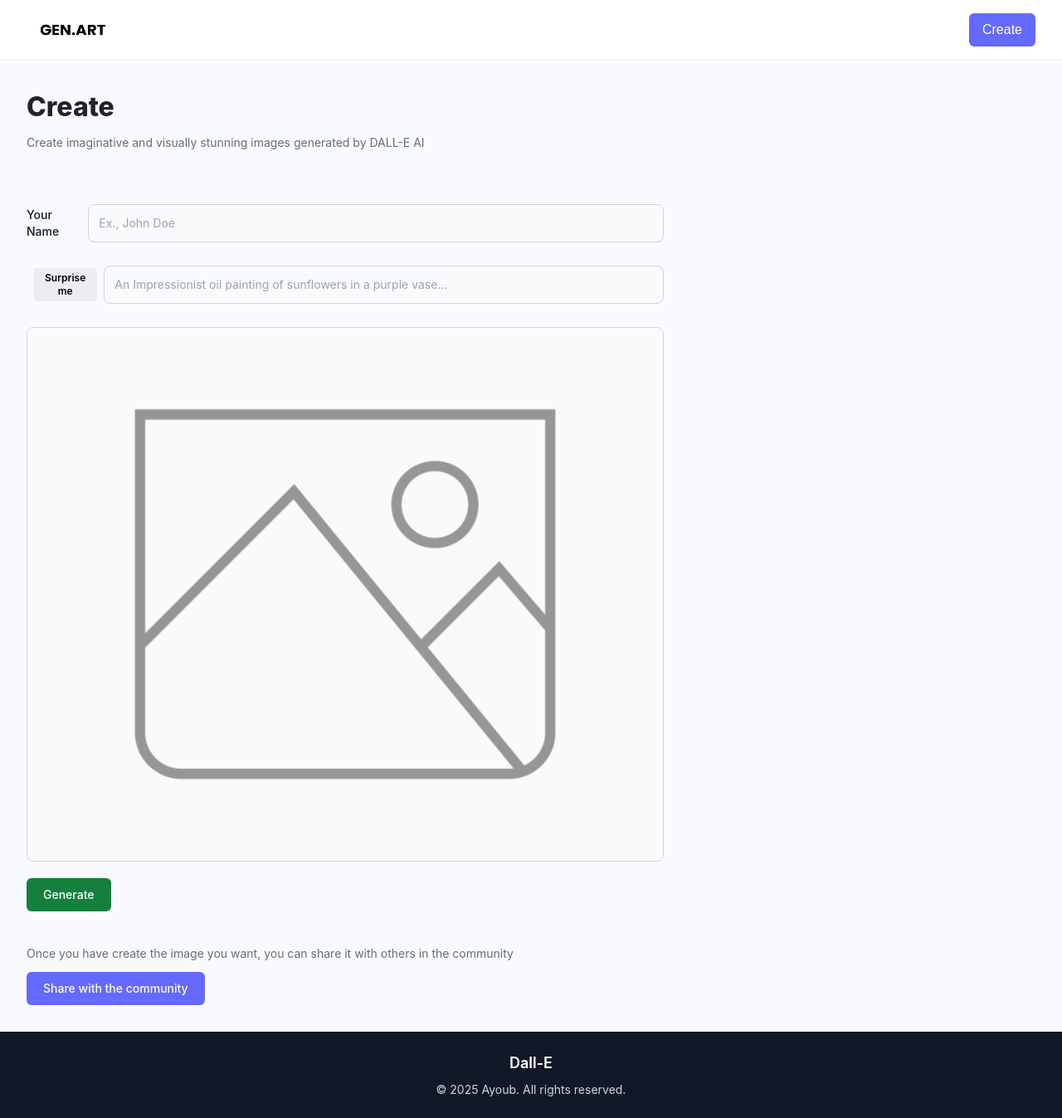
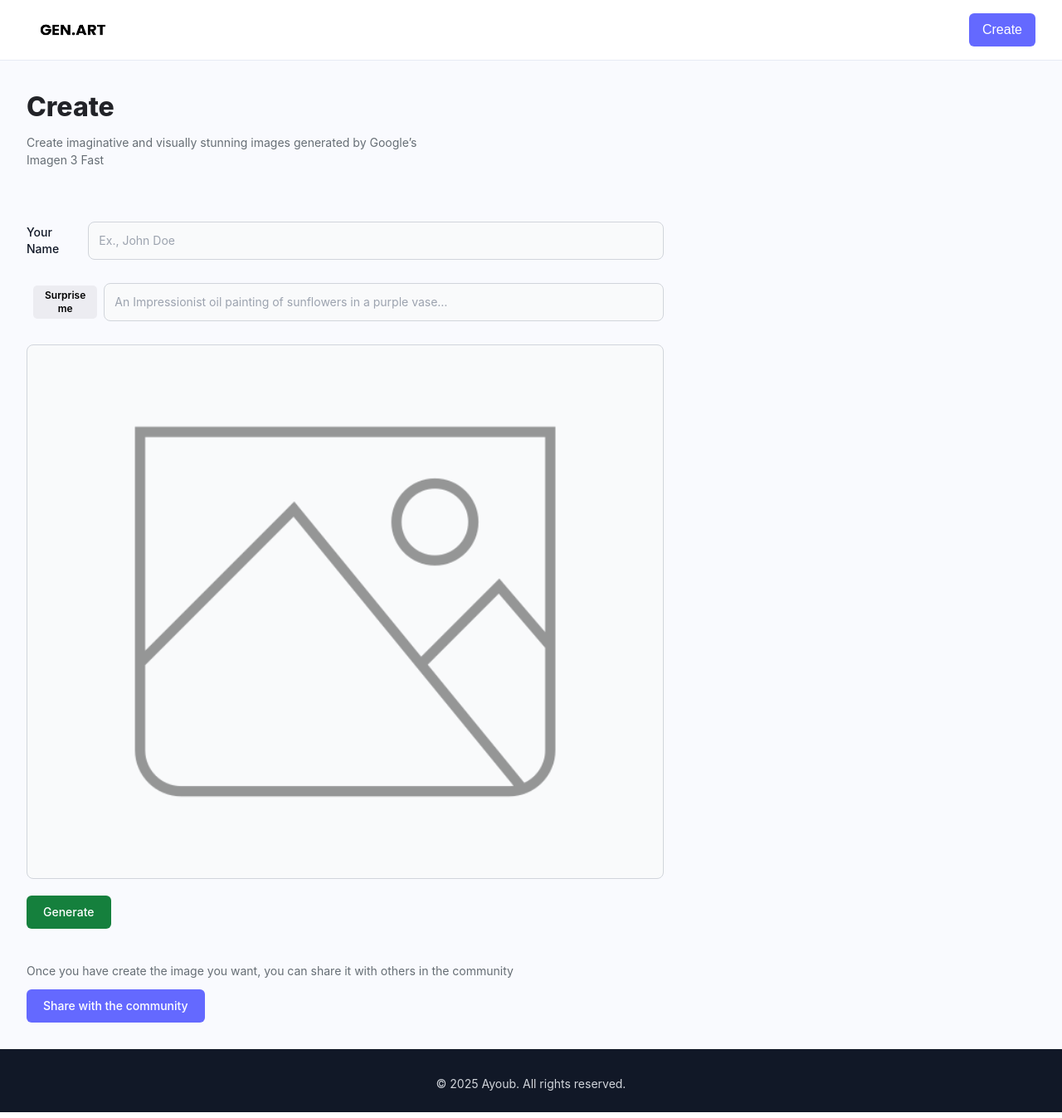
Before and after one commit to ayoub007-Bit/ai-image-generator, a React (Vite) app in the folder client/: page /create-post in a window 1280 px wide. Shown: the whole page at 83% size. Built offline with nearby package versions, Linux system fonts and the light colour scheme; a web font is replaced by a local one.

Commit message:
frontend update

```diff
--- a/client/src/App.jsx
+++ b/client/src/App.jsx
@@ -21,7 +21,7 @@
        </main>
     <footer className="bg-gray-900 text-gray-300 py-6">
       <div className="max-w-7xl mx-auto px-4 text-center">
-        <h2 className="text-lg font-semibold text-white">Dall-E</h2>
+        <h2 className="text-lg font-semibold text-white"></h2>
         <p className="mt-2 text-sm">
           &copy; {new Date().getFullYear()} Ayoub. All rights reserved.
         </p>
--- a/client/src/pages/CreatePost.jsx
+++ b/client/src/pages/CreatePost.jsx
@@ -83,7 +83,7 @@
         <section className='max-w-7xl mx-auto'>
             <div>
               <h1 className="font-extrabold text-[#222328] text-[32px]"> Create</h1>
-              <p className="mt-2 text-[#666e75] text-[14px] max-w-[500px]">Create imaginative and visually stunning images generated by DALL-E AI</p>
+              <p className="mt-2 text-[#666e75] text-[14px] max-w-[500px]">Create imaginative and visually stunning images generated by Google’s Imagen 3 Fast</p>
             </div>
 
           <form className="mt-16 max-w-3xl" onSubmit={handleSubmit} /* Se declenche quand un formulaire est soumis */  >
--- a/client/src/pages/Home.jsx
+++ b/client/src/pages/Home.jsx
@@ -46,7 +46,7 @@
      <section className="max-w-7xl mx-auto">
         <div>
             <h1 className="font-extrabold text-[#222328] text-[32px]">The Community Showcase</h1>
-            <p className="mt-2 text-[#666e75] text-[14px] max-w-[500px]">Browse through a collection of imaginative and visually stunning images generated by DALL-E AI</p>
+            <p className="mt-2 text-[#666e75] text-[14px] max-w-[500px]">Browse through a collection of imaginative and visually stunning images generated by Google’s Imagen 3 Fast</p>
         </div>
 
         <div className='mt-16'>
```
